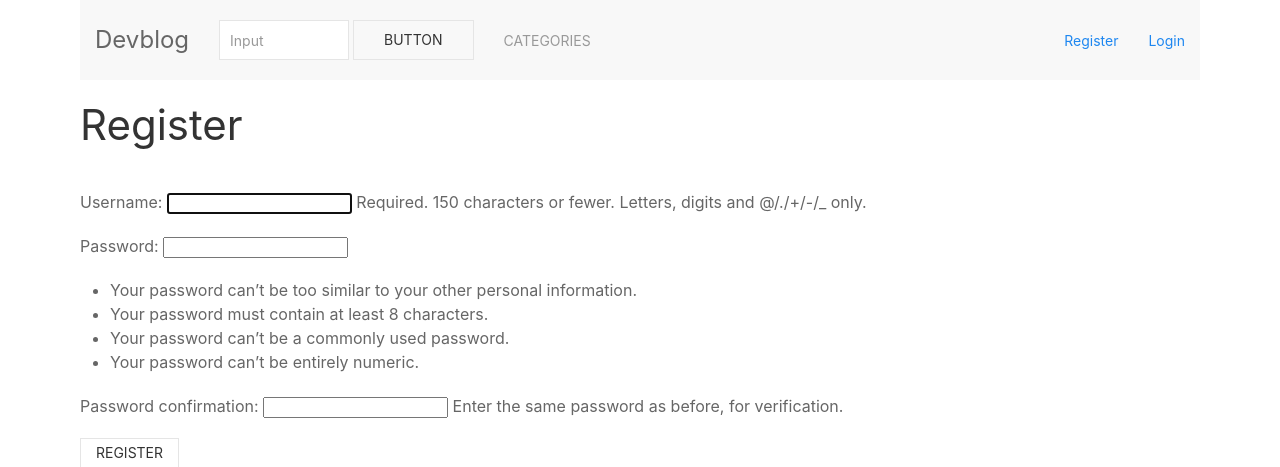
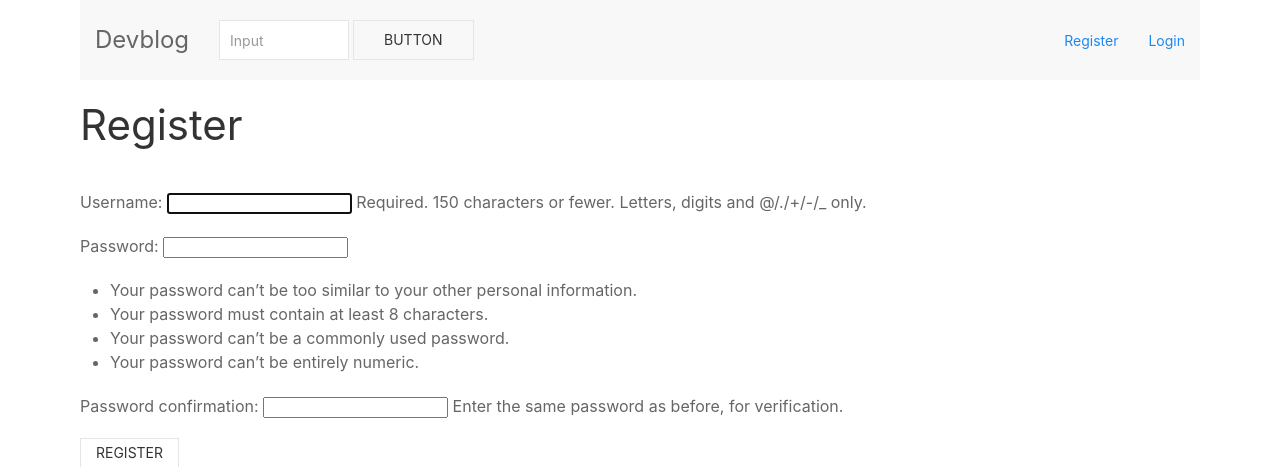
Before and after one commit to Madalin-Antonoiu/python-devblog, a Django app: page /authentication/register/ in a window 1280 px wide. Shown: the top 467 px of the page. Run offline with Django 3.2, Linux system fonts and the light colour scheme.

Commit message:
Removed the Categories on Navbar.html

```diff
--- a/main/blog/templates/navbar.html
+++ b/main/blog/templates/navbar.html
@@ -12,32 +12,6 @@
                 <button class="uk-button uk-button-default">Button</button>
             </form>
         </div>
-
-         <!-- Categories Navbar -->
-        <nav class="uk-navbar-container" uk-navbar>
-            <div class="uk-navbar-left">
-
-                <ul class="uk-navbar-nav">
-
-                    <li>
-                        <a href="#">Categories</a>
-                        <div class="uk-navbar-dropdown">
-                            <ul class="uk-nav uk-navbar-dropdown-nav">
-
-                                {% for category in category_menu %}
-                                    <li><a href="{% url 'category' category|slugify %}">{{ category }}</a></li> <!-- It only shows the categories with posts in them -->
-                                {% endfor %}
-
-
-                            </ul>
-                        </div>
-                    </li>
-
-                </ul>
-
-            </div>
-        </nav>
-
 
     </div>
 
```
